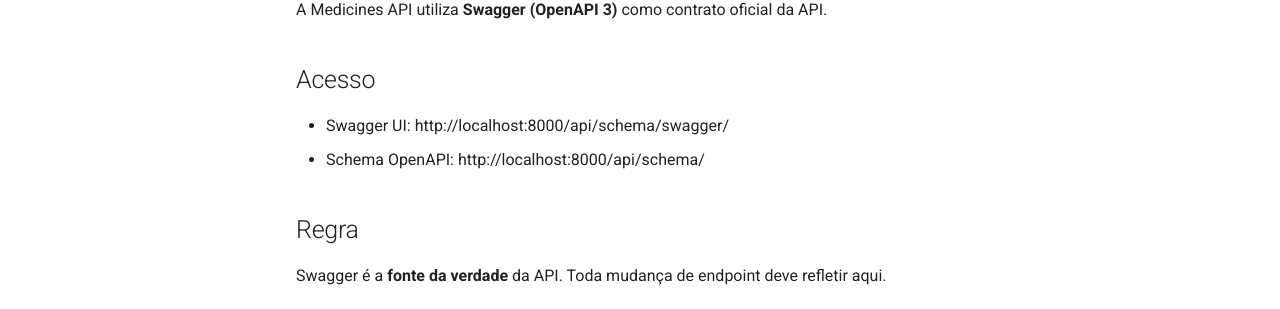
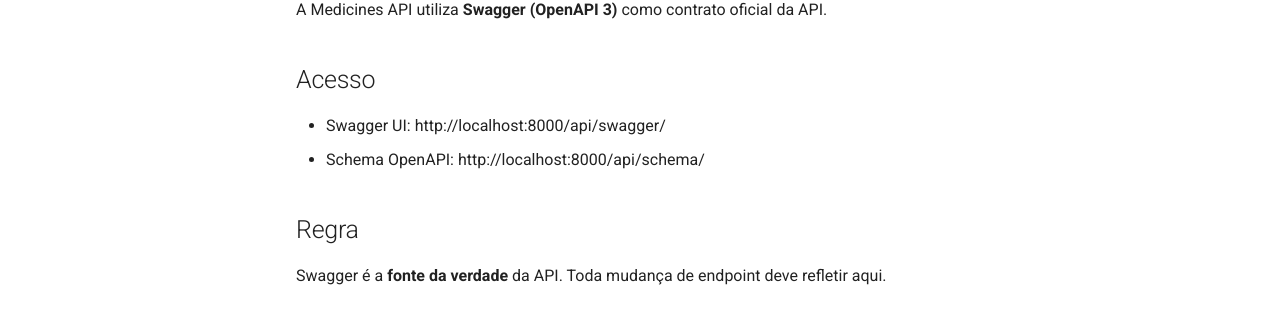
Before and after one commit to VitorCar/medicines_api, an MkDocs documentation site: the page built from docs/docs/swagger.md, in a window 1280 px wide. Shown: the part 231-540 px from the top of the page. Built offline with MkDocs 1.6.1 and Material for MkDocs 9.7.7, drawn with Linux system fonts in a browser that asks for light colours; part of the change alters nothing that is shown.

```diff
--- a/docs/docs/swagger.md
+++ b/docs/docs/swagger.md
@@ -3,7 +3,7 @@
 A Medicines API utiliza **Swagger (OpenAPI 3)** como contrato oficial da API.
 
 ## Acesso
-- Swagger UI: http://localhost:8000/api/schema/swagger/
+- Swagger UI: http://localhost:8000/api/swagger/
 - Schema OpenAPI: http://localhost:8000/api/schema/
 
 ## Regra
```
